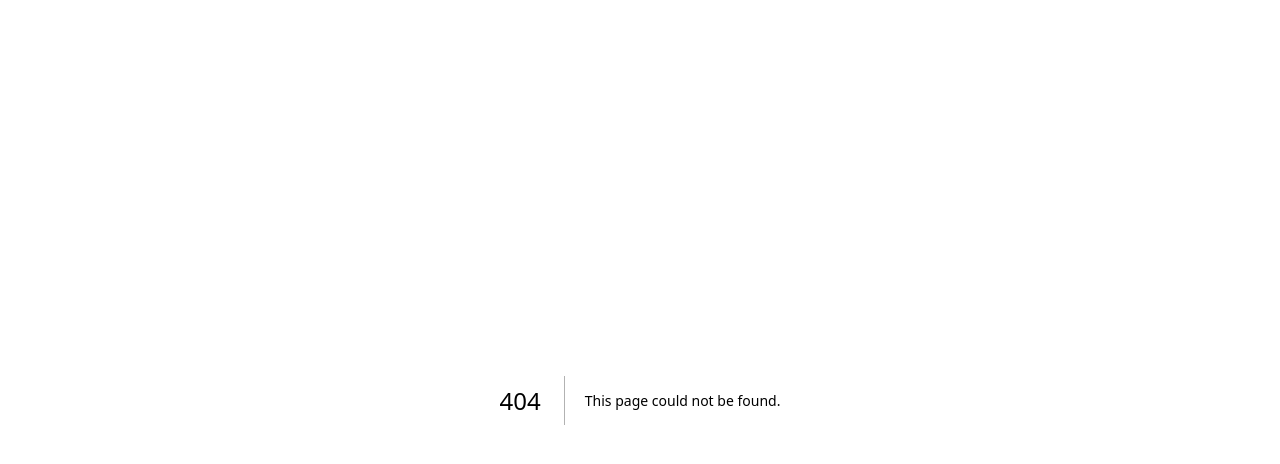
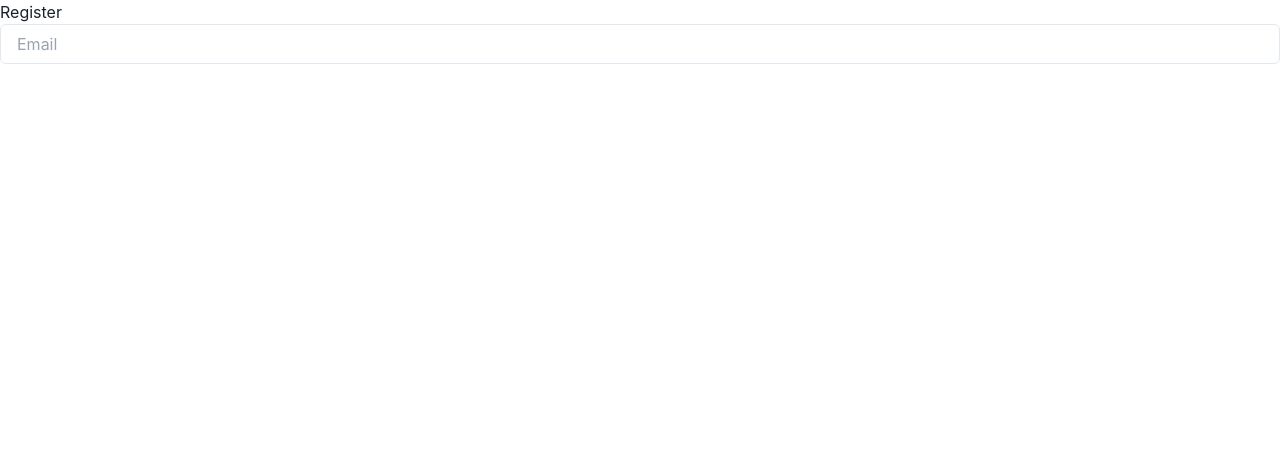
Before and after one commit to csimes/workwise, a Next.js app: page /auth/register in a window 1280 px wide. Before the commit this address had no page. Shown: the top 464 px of the page. Built offline with nearby package versions, Linux system fonts and the light colour scheme.

Commit message:
basic login and register page setup to test that routes are working

```diff
--- /dev/null
+++ b/app/auth/login/page.tsx
@@ -0,0 +1,9 @@
+const Login = () => {
+  return (
+    <div>
+      <h1>Login</h1>
+    </div>
+  );
+};
+
+export default Login;
--- /dev/null
+++ b/app/auth/register/page.tsx
@@ -0,0 +1,15 @@
+import { Button, Input } from "@chakra-ui/react";
+
+const Register = () => {
+  return (
+    <div>
+      <h1>Register</h1>
+      <Input
+        placeholder="Email"
+        type="email"
+      />
+    </div>
+  );
+};
+
+export default Register;
```
